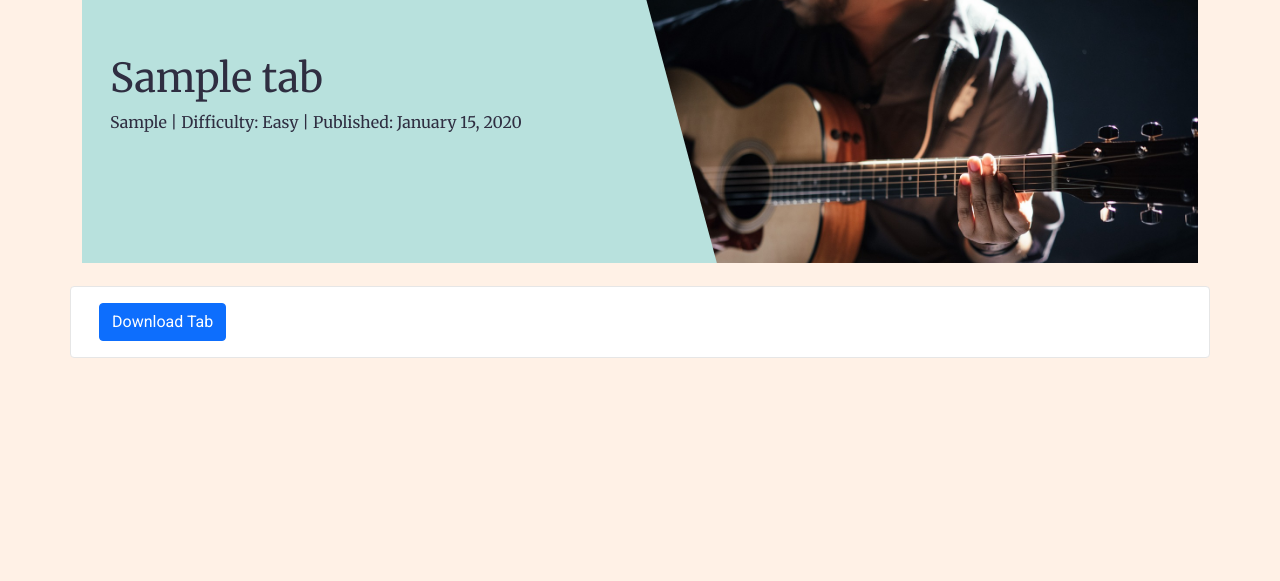
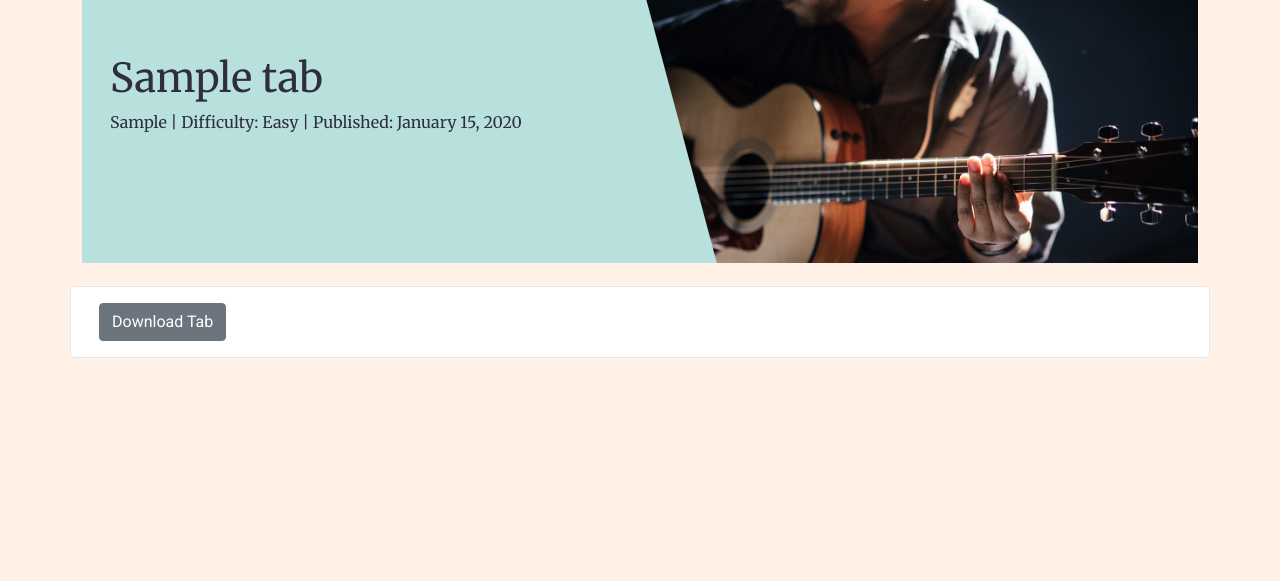
Before and after one commit to Oliver-Tommy/TabVault, a Django app: a page that uses tab/templates/tab/tab_detail.html in a window 1280 px wide. Shown: the part 71-652 px from the top of the page. Run offline with Django 4.2, Linux system fonts and the light colour scheme; tables that the repository leaves empty hold one stand-in row (values such as "Sample post"); some libraries are stand-ins or nearby versions.

Commit message:
Change download button style

```diff
--- a/config/settings.py
+++ b/config/settings.py
@@ -28,7 +28,7 @@ TEMPLATES_DIR = os.path.join(BASE_DIR, 'templates')
 SECRET_KEY = os.environ.get('SECRET_KEY')
 
 # SECURITY WARNING: don't run with debug turned on in production!
-DEBUG = True
+DEBUG = False
 
 ALLOWED_HOSTS = [
     "8000-olivertommy-tabvault-wso4jxwuc82.ws.codeinstitute-ide.net",
--- a/tab/templates/tab/tab_detail.html
+++ b/tab/templates/tab/tab_detail.html
@@ -25,7 +25,7 @@
             <div class="card-body">
                 <!-- Tab content -->
                 <p class="card-text">
-                    <a href="{{ tab.file.url }}" class="btn btn-primary">Download Tab</a>
+                    <a href="{{ tab.file.url }}" class="btn btn-secondary">Download Tab</a>
                 </p>
             </div>
         </div>
```
